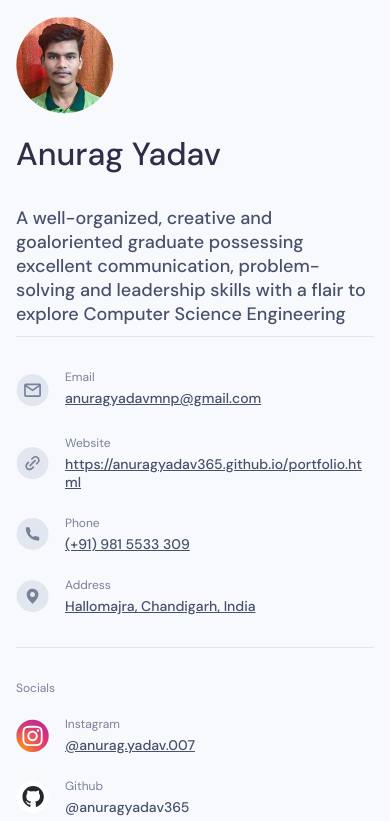
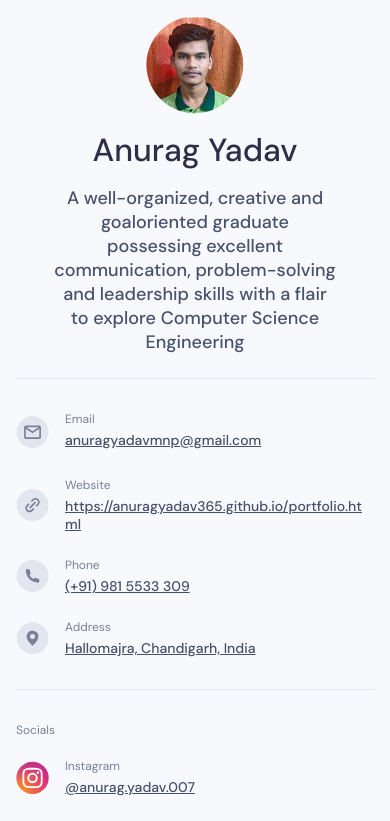
Before and after one commit to Vladislav-Chistyakov/About-Me, a Vue app in the folder vite-project/: page / in a window 390 px wide. Shown: the top 821 px of the page. Built offline with nearby package versions, Linux system fonts and the light colour scheme.

Commit message:
сделан mobile-firs

```diff
--- a/vite-project/src/components/Main/Achievements/index.vue
+++ b/vite-project/src/components/Main/Achievements/index.vue
@@ -259,8 +259,6 @@
   }
 }
 
-@media screen and (min-width: 576px){}
-@media screen and (min-width: 768px){}
 @media screen and (min-width: 1024px){
   .achievements__item {
     display: flex;
@@ -281,7 +279,5 @@
   }
 }
 @media screen and (min-width: 1440px){}
-@media screen and (min-width: 1600px){}
-@media screen and (min-width: 1920px){}
 
 </style>
--- a/vite-project/src/components/Main/CertificatesAndAwards/index.vue
+++ b/vite-project/src/components/Main/CertificatesAndAwards/index.vue
@@ -133,14 +133,9 @@
   color: #47516B;
 }
 
-@media screen and (min-width: 576px){}
-@media screen and (min-width: 768px){}
 @media screen and (min-width: 1024px){
   .certificates-and-awards__list {
     padding: 0 24px;
   }
 }
-@media screen and (min-width: 1440px){}
-@media screen and (min-width: 1600px){}
-@media screen and (min-width: 1920px){}
 </style>
--- a/vite-project/src/components/Main/Education/index.vue
+++ b/vite-project/src/components/Main/Education/index.vue
@@ -77,10 +77,6 @@
 </template>
 
 <style scoped>
-.education__item:last-child {
-  border-radius: 0 6px 6px 0;
-  overflow: hidden;
-}
 
 .education__item {
   display: flex;
@@ -151,21 +147,13 @@
   display: grid;
   grid-template-columns: 1fr;
   gap: 8px;
-}
-
-.education__item:first-child {
-  border-radius: 6px 0 0 6px;
+  border-radius: 6px;
   overflow: hidden;
 }
 
-@media screen and (min-width: 576px){}
-@media screen and (min-width: 768px){}
 @media screen and (min-width: 1024px){
   .education__list {
     grid-template-columns: 1fr 1fr 1fr;
   }
 }
-@media screen and (min-width: 1440px){}
-@media screen and (min-width: 1600px){}
-@media screen and (min-width: 1920px){}
 </style>
--- a/vite-project/src/components/Main/LatestProjects/index.vue
+++ b/vite-project/src/components/Main/LatestProjects/index.vue
@@ -157,15 +157,10 @@
   color: #516CF7;
 }
 
-@media screen and (min-width: 576px){}
-@media screen and (min-width: 768px){}
 @media screen and (min-width: 1024px){
 
   .latest-projects__list {
     grid-template-columns: 1fr 1fr;
   }
 }
-@media screen and (min-width: 1440px){}
-@media screen and (min-width: 1600px){}
-@media screen and (min-width: 1920px){}
 </style>
--- a/vite-project/src/components/Main/ToolsAndSkills/index.vue
+++ b/vite-project/src/components/Main/ToolsAndSkills/index.vue
@@ -220,8 +220,5 @@
     flex-basis: calc(20% - 16px);
   }
 }
-@media screen and (min-width: 1440px){}
-@media screen and (min-width: 1600px){}
-@media screen and (min-width: 1920px){}
 
 </style>
--- a/vite-project/src/components/Main/index.vue
+++ b/vite-project/src/components/Main/index.vue
@@ -114,8 +114,6 @@
   }
 }
 
-@media screen and (min-width: 576px){}
-@media screen and (min-width: 768px){}
 @media screen and (min-width: 1024px){
   .main-block {
     padding: 0 48px 0 32px;
@@ -165,7 +163,4 @@
     }
   }
 }
-@media screen and (min-width: 1440px){}
-@media screen and (min-width: 1600px){}
-@media screen and (min-width: 1920px){}
 </style>
--- a/vite-project/src/components/Profile/index.vue
+++ b/vite-project/src/components/Profile/index.vue
@@ -337,9 +337,15 @@
       padding: 16px;
 
       .profile-info {
-        margin-bottom: 32px;
+        display: flex;
+        justify-content: center;
+        align-items: center;
+        flex-direction: column;
+        margin-bottom: 16px;
 
         .profile-info__img {
+          display: block;
+          max-width: 120px;
           margin-bottom: 16px;
         }
 
@@ -352,8 +358,10 @@
       }
 
       .description {
-        margin-bottom: 10px;
+        padding: 0 38px;
+        margin-bottom: 24px;
         .description__span {
+          text-align: center;
           display: block;
           line-height: 24px;
           font-size: 18px;
@@ -514,6 +522,22 @@
       .profile-block__wrapper {
         max-width: 380px;
         padding: 48px;
+
+        .profile-info {
+          display: block;
+          margin-bottom: 32px;
+          .profile-info__img {
+            max-width: fit-content;
+          }
+        }
+
+        .description {
+          padding: 0;
+          margin-bottom: 10px;
+          .description__span {
+            text-align: start;
+          }
+        }
       }
     }
   }
```
